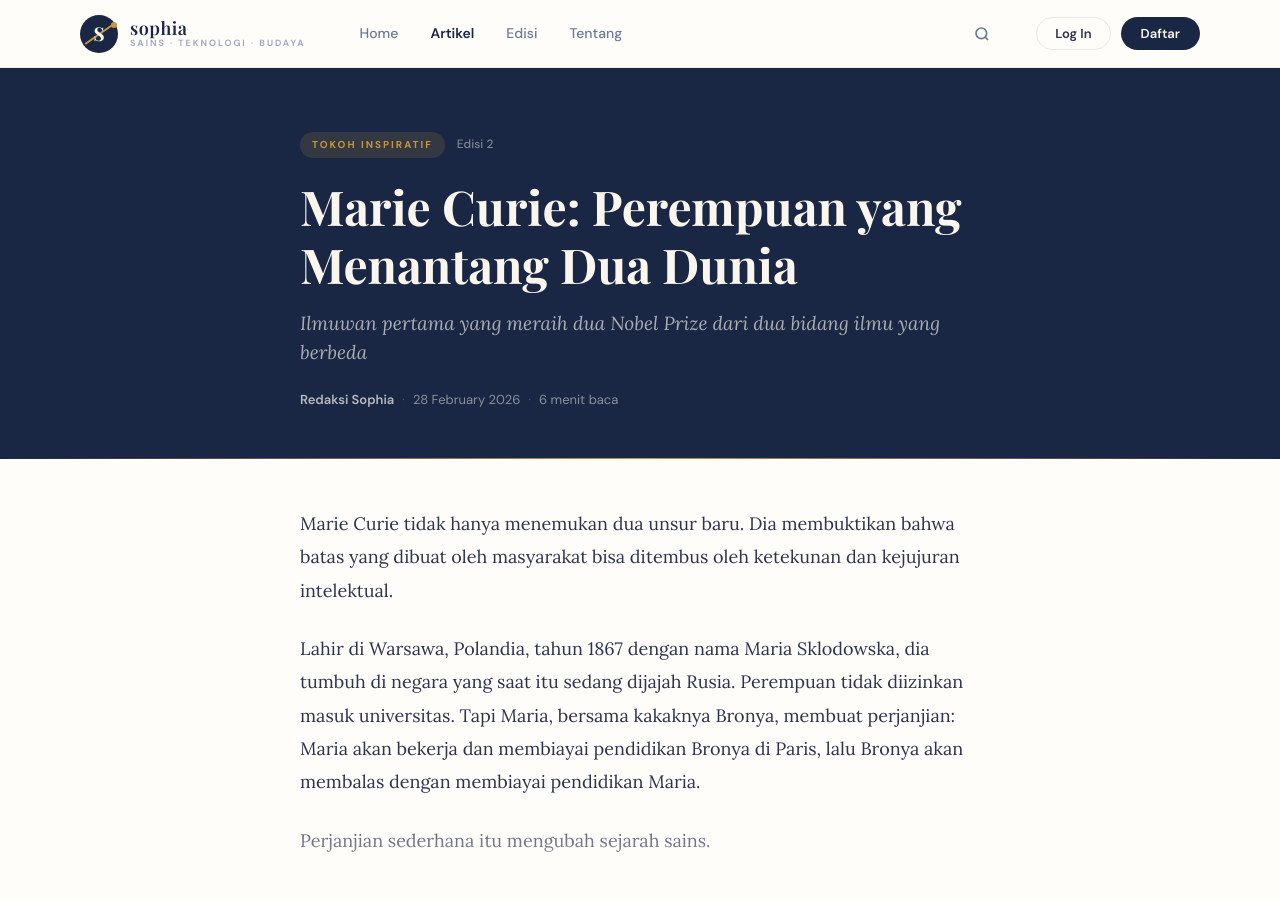
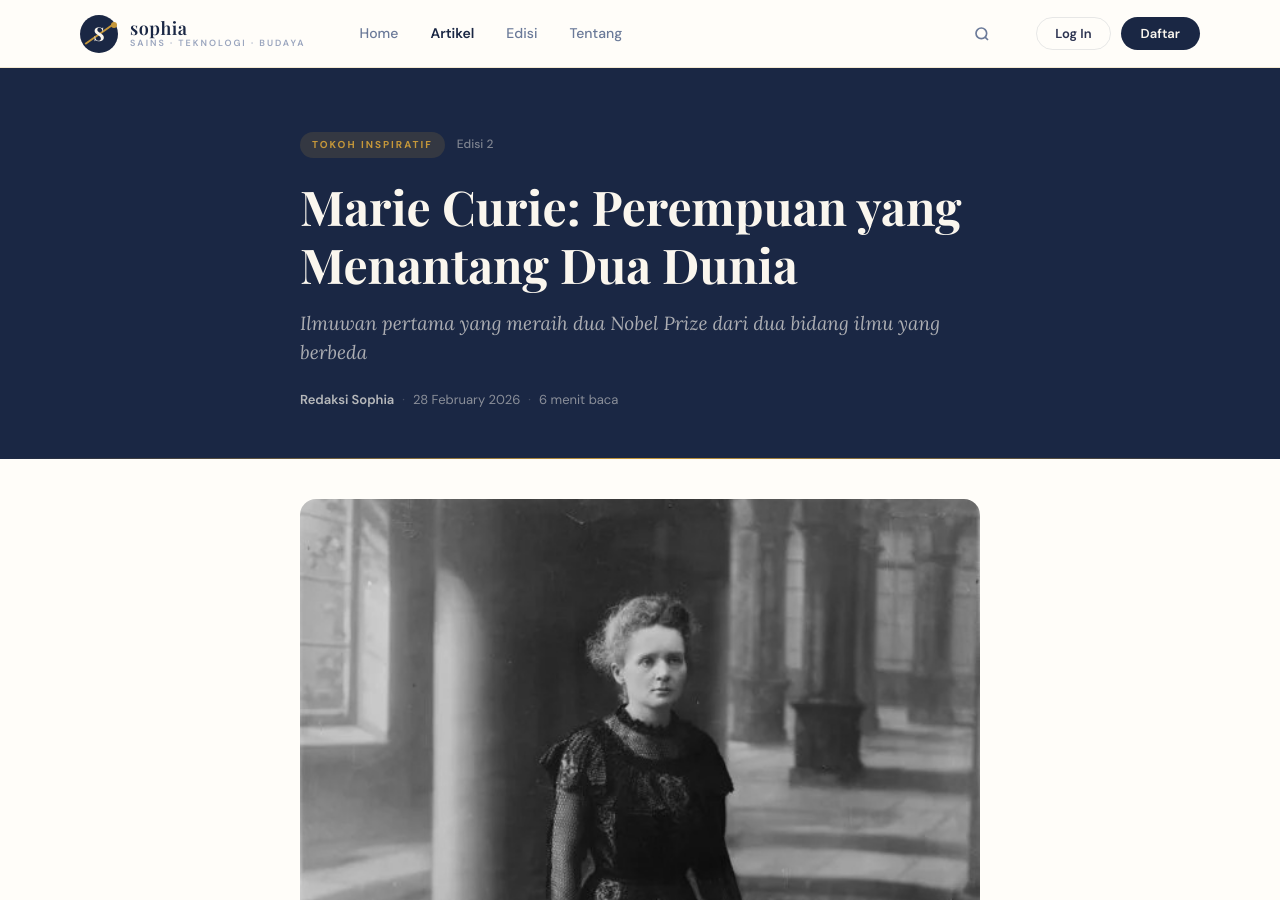
Before and after one commit to sophia-majalah-sains/sophia, a Jekyll site: the page built from _articles/marie-curie.md, in a window 1280 px wide and 900 px high. Built offline with Jekyll 4.4.1, drawn with Linux system fonts in a browser that asks for light colours; some web fonts are replaced.

Commit message:
artikel: Marie Curie: Perempuan yang Menantang Dua Dunia

```diff
--- a/_articles/marie-curie.md
+++ b/_articles/marie-curie.md
@@ -1,14 +1,15 @@
 ---
 layout: article
 title: "Marie Curie: Perempuan yang Menantang Dua Dunia"
-subtitle: "Ilmuwan pertama yang meraih dua Nobel Prize dari dua bidang ilmu yang berbeda"
+subtitle: Ilmuwan pertama yang meraih dua Nobel Prize dari dua bidang ilmu yang berbeda
 rubrik: Tokoh Inspiratif
 date: 2026-02-28
 edisi: 2
 read_time: 6
 access: members
 tags: [sains, sejarah, perempuan, fisika, kimia]
-excerpt: "Marie Curie tidak hanya menemukan dua unsur baru. Dia membuktikan bahwa batas yang dibuat oleh masyarakat bisa ditembus oleh ketekunan dan kejujuran intelektual."
+excerpt: Marie Curie tidak hanya menemukan dua unsur baru. Dia membuktikan bahwa batas yang dibuat oleh masyarakat bisa ditembus oleh ketekunan dan kejujuran intelektual.
+cover_image: "https://sophia-majalah-sains.github.io/sophia/assets/images/1780970423008-marie-curie.jpg"
 ---
 
 Marie Curie tidak hanya menemukan dua unsur baru. Dia membuktikan bahwa batas yang dibuat oleh masyarakat bisa ditembus oleh ketekunan dan kejujuran intelektual.
```
